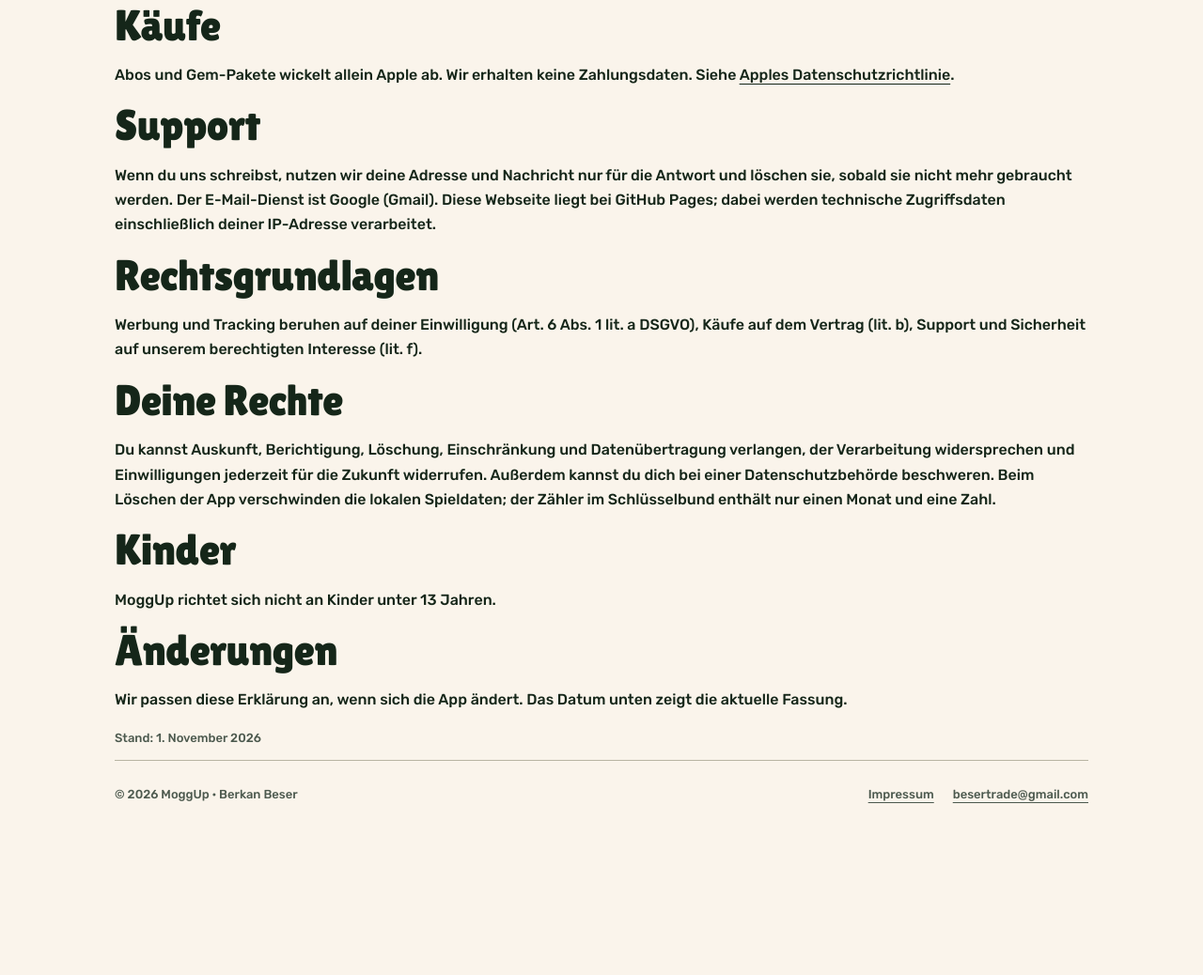
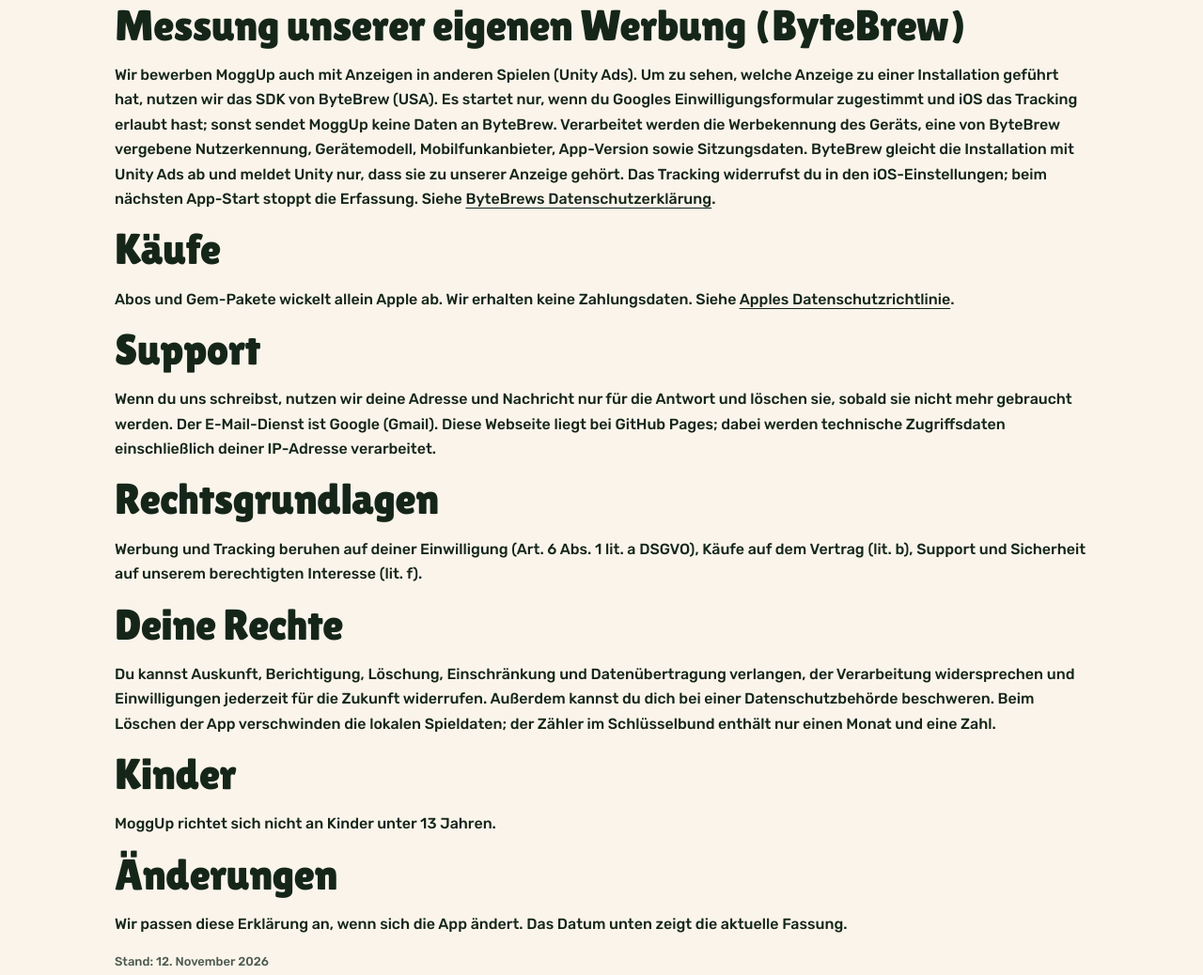
Before and after one commit to bentropic/moggup-support, a plain HTML site: page datenschutz.html in a window 1280 px wide. Shown: the part 985-2023 px from the top of the page at 94% size. Before the commit the page ends 1874 px from the top, so only its background shows below. Drawn offline with Linux system fonts and the light colour scheme.

Commit message:
Datenschutz: ByteBrew-Messung eigener Werbung (DE/EN)
Co-Authored-By: Claude Opus 5.5 (1M context) <noreply@anthropic.com>

```diff
--- a/datenschutz.html
+++ b/datenschutz.html
@@ -8,10 +8,11 @@
 <h2>Videos</h2><p>Highlight-Videos entstehen auf deinem iPhone. Sie verlassen das Gerät nur, wenn du sie selbst teilst, zum Beispiel auf TikTok. Für sie ist dann der von dir gewählte Dienst verantwortlich.</p>
 <h2>Werbung (Google AdMob)</h2><p>Die kostenlose Version zeigt Werbung über Google AdMob, betrieben von Google Ireland Limited. Im EWR, im Vereinigten Königreich und in der Schweiz fragen wir zuerst über Googles Formular nach deiner Einwilligung. Zusätzlich fragt iOS, ob Apps dich tracken dürfen. Lehnst du das ab, wird die Werbekennung nicht weitergegeben, und das Spiel bleibt voll spielbar.</p>
 <p>Laut Googles eigener Erklärung kann das SDK verarbeiten: die Werbekennung des Geräts (für Tracking, nur mit deiner Erlaubnis), den ungefähren Standort, Werbedaten, Produktinteraktionen, Leistungsdaten, Absturzdaten und weitere Diagnosedaten. Zweck sind Werbung und Analyse. Deine Einwilligung änderst du in der App unter Einstellungen → Datenschutz-Optionen, das Tracking in den iOS-Einstellungen. Solange Premium aktiv ist, wird das Werbe-SDK beim App-Start nicht gestartet. Siehe <a href="https://policies.google.com/privacy?hl=de">Googles Datenschutzerklärung</a> und <a href="https://policies.google.com/technologies/partner-sites?hl=de">wie Google Daten aus Partner-Apps nutzt</a>.</p>
+<h2>Messung unserer eigenen Werbung (ByteBrew)</h2><p>Wir bewerben MoggUp auch mit Anzeigen in anderen Spielen (Unity Ads). Um zu sehen, welche Anzeige zu einer Installation geführt hat, nutzen wir das SDK von ByteBrew (USA). Es startet nur, wenn du Googles Einwilligungsformular zugestimmt und iOS das Tracking erlaubt hast; sonst sendet MoggUp keine Daten an ByteBrew. Verarbeitet werden die Werbekennung des Geräts, eine von ByteBrew vergebene Nutzerkennung, Gerätemodell, Mobilfunkanbieter, App-Version sowie Sitzungsdaten. ByteBrew gleicht die Installation mit Unity Ads ab und meldet Unity nur, dass sie zu unserer Anzeige gehört. Das Tracking widerrufst du in den iOS-Einstellungen; beim nächsten App-Start stoppt die Erfassung. Siehe <a href="https://docs.bytebrew.io/BBSettings/privacypolicy">ByteBrews Datenschutzerklärung</a>.</p>
 <h2>Käufe</h2><p>Abos und Gem-Pakete wickelt allein Apple ab. Wir erhalten keine Zahlungsdaten. Siehe <a href="https://www.apple.com/legal/privacy/de-ww/">Apples Datenschutzrichtlinie</a>.</p>
 <h2>Support</h2><p>Wenn du uns schreibst, nutzen wir deine Adresse und Nachricht nur für die Antwort und löschen sie, sobald sie nicht mehr gebraucht werden. Der E-Mail-Dienst ist Google (Gmail). Diese Webseite liegt bei GitHub Pages; dabei werden technische Zugriffsdaten einschließlich deiner IP-Adresse verarbeitet.</p>
 <h2>Rechtsgrundlagen</h2><p>Werbung und Tracking beruhen auf deiner Einwilligung (Art. 6 Abs. 1 lit. a DSGVO), Käufe auf dem Vertrag (lit. b), Support und Sicherheit auf unserem berechtigten Interesse (lit. f).</p>
 <h2>Deine Rechte</h2><p>Du kannst Auskunft, Berichtigung, Löschung, Einschränkung und Datenübertragung verlangen, der Verarbeitung widersprechen und Einwilligungen jederzeit für die Zukunft widerrufen. Außerdem kannst du dich bei einer Datenschutzbehörde beschweren. Beim Löschen der App verschwinden die lokalen Spieldaten; der Zähler im Schlüsselbund enthält nur einen Monat und eine Zahl.</p>
 <h2>Kinder</h2><p>MoggUp richtet sich nicht an Kinder unter 13 Jahren.</p>
 <h2>Änderungen</h2><p>Wir passen diese Erklärung an, wenn sich die App ändert. Das Datum unten zeigt die aktuelle Fassung.</p>
-<p class="footnote">Stand: 1. November 2026</p></main><footer><span>© 2026 MoggUp · Berkan Beser</span><div><a href="impressum.html">Impressum</a><a href="mailto:besertrade@gmail.com">besertrade@gmail.com</a></div></footer></div></body></html>
+<p class="footnote">Stand: 12. November 2026</p></main><footer><span>© 2026 MoggUp · Berkan Beser</span><div><a href="impressum.html">Impressum</a><a href="mailto:besertrade@gmail.com">besertrade@gmail.com</a></div></footer></div></body></html>
```
Also changed, not shown: privacy.html (+2 -1 lines).
